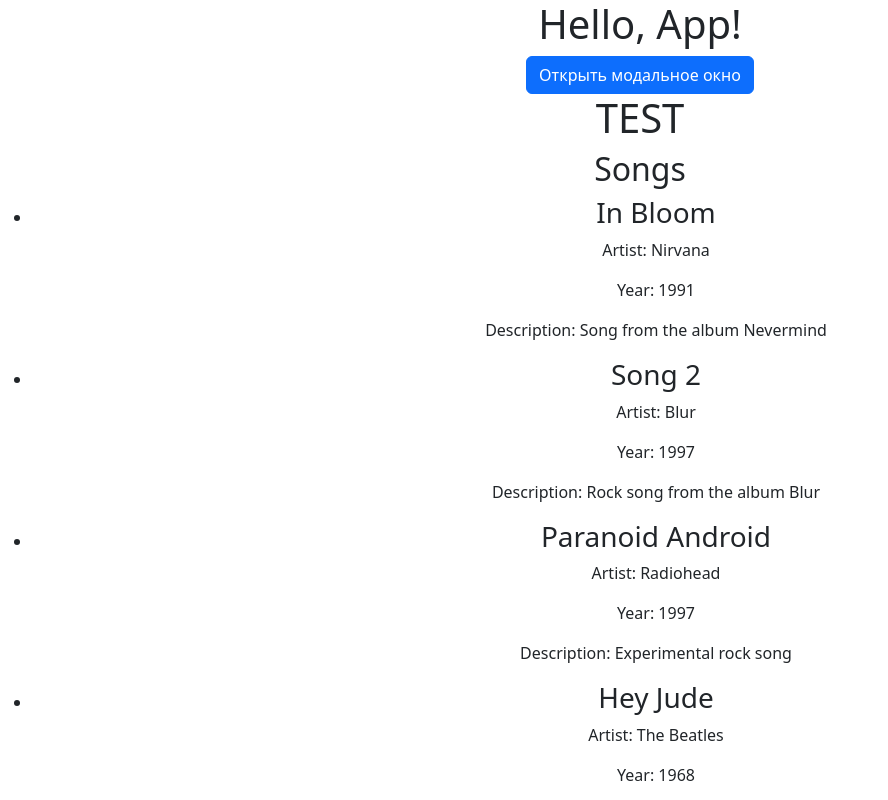
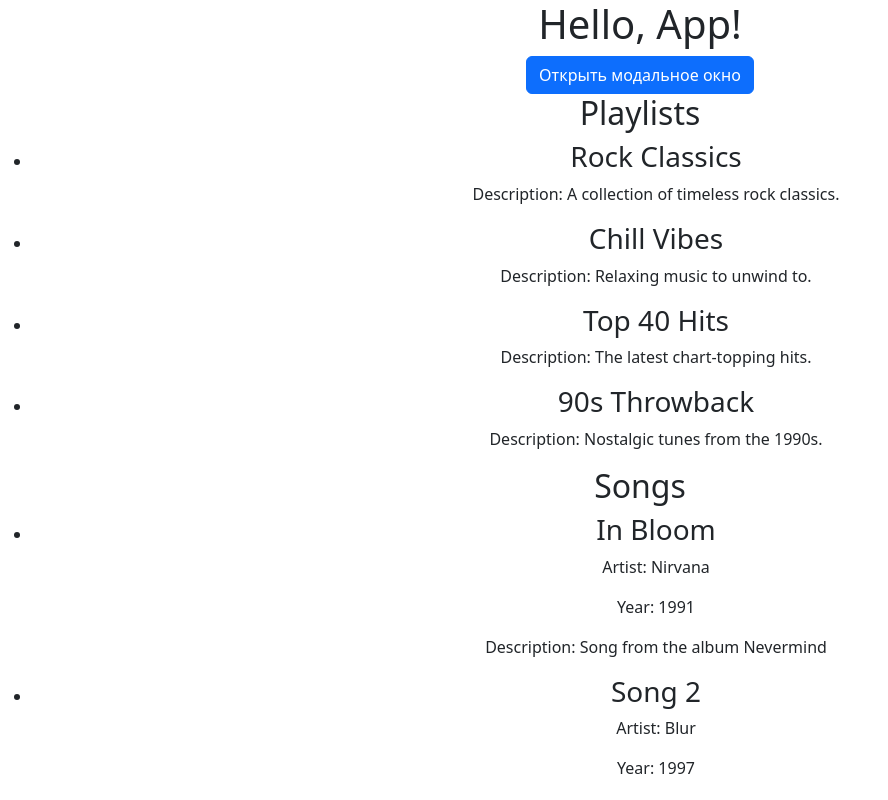
Before and after one commit to jester-ronin/music-app, a React (Create React App) app: page / in a window 1280 px wide. Shown: the top 800 px of the page, without its empty margins (0-888 px from the left). Built offline with nearby package versions, Linux system fonts and the light colour scheme.

Commit message:
Added playlist list

```diff
--- a/src/App.js
+++ b/src/App.js
@@ -3,10 +3,7 @@
 import StyleCheck from './StyleCheck';
 import PlaylistList from './components/PlaylistList';
 import SongList from './components/SongsList';
-import songExport from "./assets/songExport";
 
-let music = songExport;
-console.log(music)
 
 
 function App() {
--- /dev/null
+++ b/src/assets/basicPlaylists.json
@@ -0,0 +1,22 @@
+[
+    {
+        "id": 1,
+        "name": "Rock Classics",
+        "description": "A collection of timeless rock classics."
+    },
+    {
+        "id": 2,
+        "name": "Chill Vibes",
+        "description": "Relaxing music to unwind to."
+    },
+    {
+        "id": 3,
+        "name": "Top 40 Hits",
+        "description": "The latest chart-topping hits."
+    },
+    {
+        "id": 4,
+        "name": "90s Throwback",
+        "description": "Nostalgic tunes from the 1990s."
+    }
+]
--- /dev/null
+++ b/src/assets/playlistExport.js
@@ -0,0 +1,5 @@
+import data  from "./basicPlaylists.json"
+
+let playlistExport = data;
+
+export default playlistExport;
--- a/src/components/PlaylistList.js
+++ b/src/components/PlaylistList.js
@@ -1,9 +1,25 @@
+import { useSelector } from 'react-redux';
+import { selectPlaylists } from '../playlistReduser';
+
+
+
 function PlaylistList() {
-    return(
+    const playlists = useSelector(selectPlaylists);
+
+    return (
         <div>
-        <h1>TEST</h1>
+            <h2>Playlists</h2>
+            <ul>
+                {playlists.map((playlist) => {
+                    return (
+                        <li key={playlist.id}>
+                            <h3>{playlist.name}</h3>
+                            <p>Description: {playlist.description}</p>
+                        </li>
+                    )
+                })}
+            </ul>
         </div>
     )
 }
-
 export default PlaylistList;
--- a/src/playlistReduser.js
+++ b/src/playlistReduser.js
@@ -1,4 +1,10 @@
-const playlistReducer = (state = [], action) => {
+import playlistExport from "./assets/playlistExport";
+
+const initialState = {
+  playlists : playlistExport
+}
+
+const playlistReducer = (state = initialState, action) => {
     switch (action.type) {
       case 'CREATE_PLAYLIST':
         return [...state, { name: action.payload, songs: [] }];
@@ -14,4 +20,6 @@
     }
   };
 
-  export default playlistReducer;
+console.log(playlistExport)
+export const selectPlaylists = (state) => state.playlists.playlists;
+export default playlistReducer;
```
